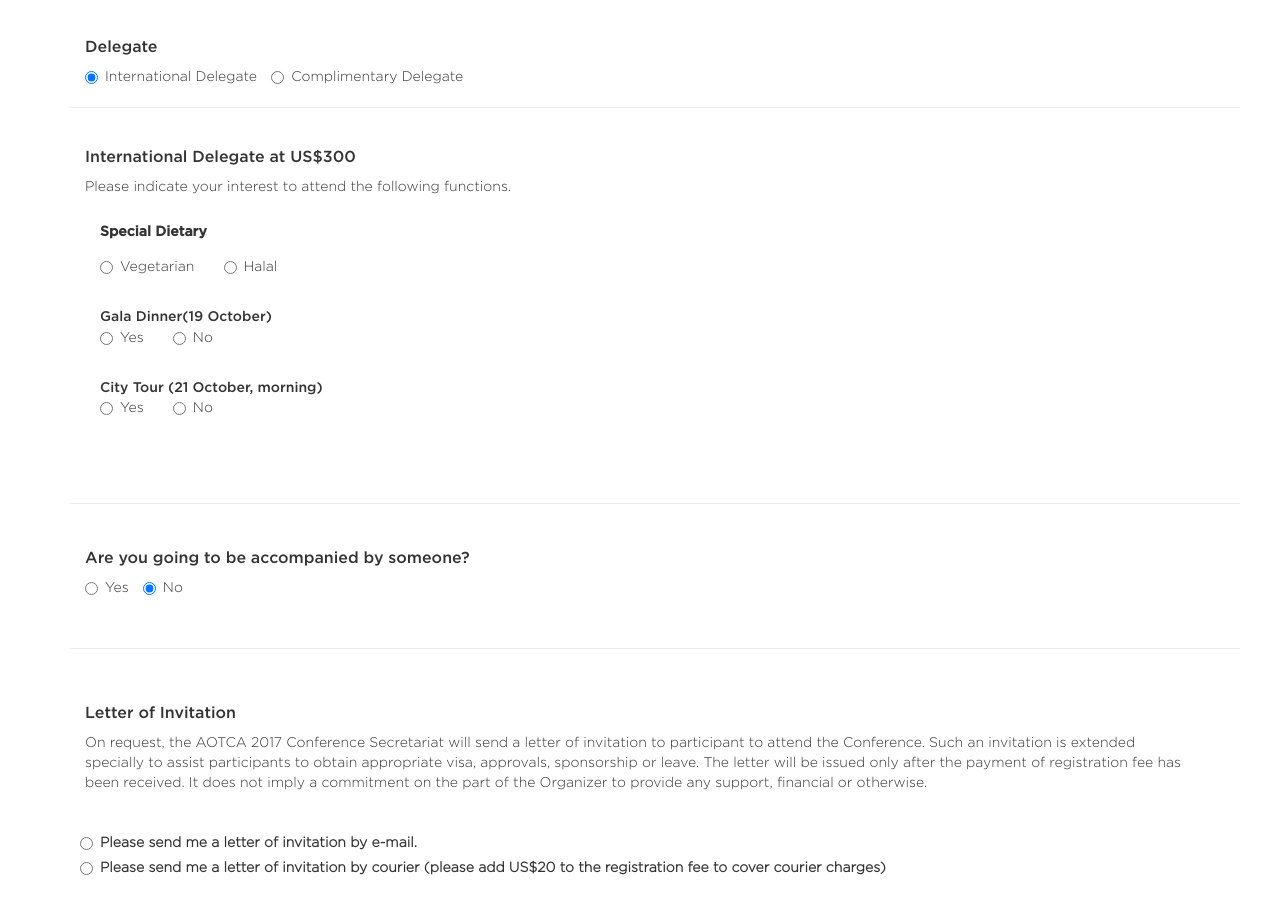
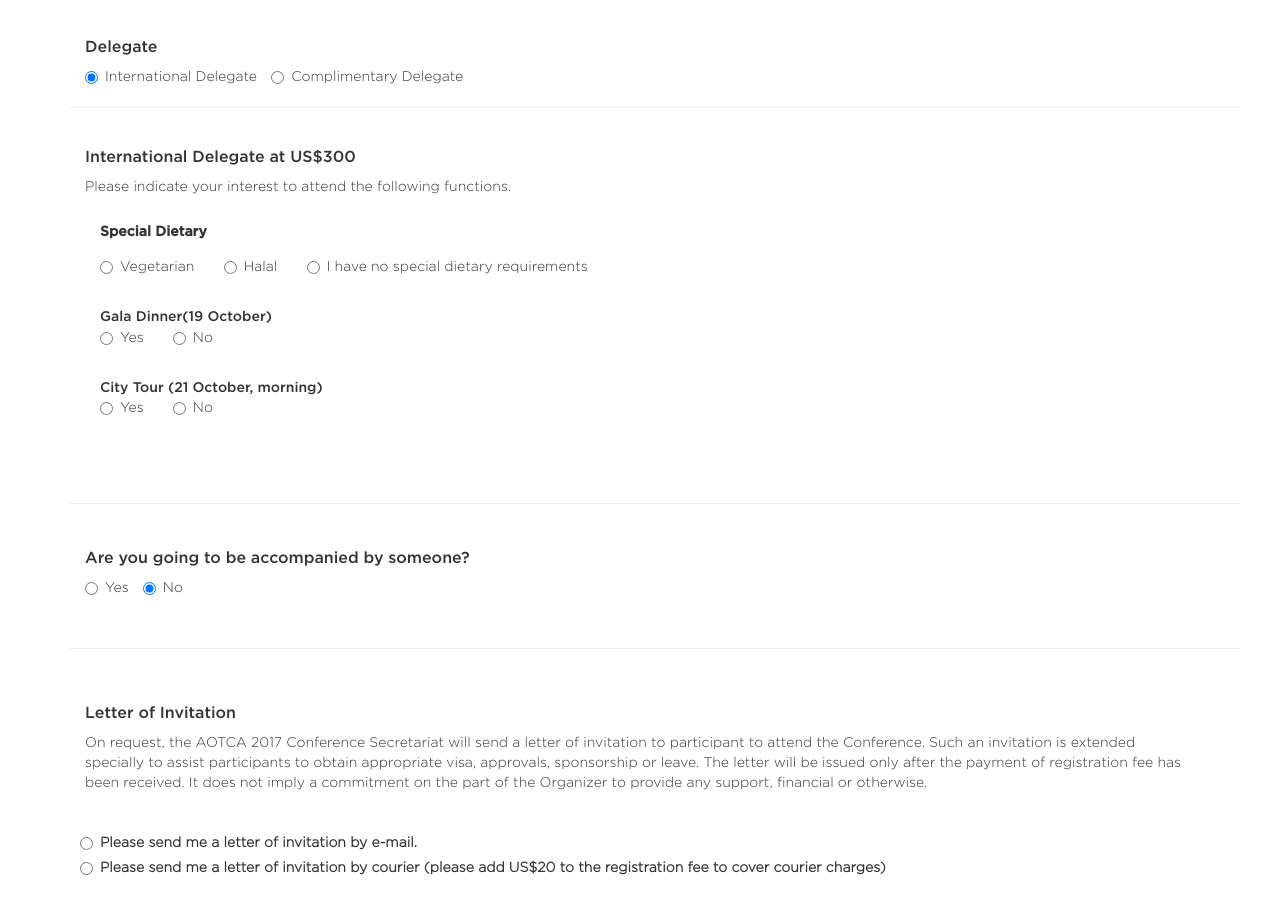
Before and after one commit to aotca2017/aotca2017international, a Jekyll site: the page built from index.html, in a window 1280 px wide and 900 px high, scrolled down 1184 px. Built offline with Jekyll 4.4.1, drawn with Linux system fonts in a browser that asks for light colours.

Commit message:
Update content

```diff
--- a/_includes/content.html
+++ b/_includes/content.html
@@ -72,12 +72,12 @@
 
             <div class="form-item clearfix col-md-6">
                 <span class="content-title content-label-animation stylized-header">Telephone</span>
-                <input class="content-input content-input-animation form-control" name="entry.975228424" id="entry.975228424" autocomplete="off"  type="number" value="" aria-required="true" aria-invalid="false">
+                <input class="content-input content-input-animation form-control" name="entry.975228424" id="entry.975228424" autocomplete="off"  type="text" value="" aria-required="true" aria-invalid="false">
             </div>
 
             <div class="form-item clearfix col-md-6">
                 <span class="content-title content-label-animation stylized-header">Mobile Phone</span>
-                <input class="content-input content-input-animation form-control" name="entry.1633386272" id="entry.1633386272" autocomplete="off" required type="number" value="" aria-required="true" aria-invalid="false">
+                <input class="content-input content-input-animation form-control" name="entry.1633386272" id="entry.1633386272" autocomplete="off" required type="text" value="" aria-required="true" aria-invalid="false">
             </div>
 
             <div class="form-item clearfix  col-md-6">
@@ -133,6 +133,9 @@
                     </label>
                     <label class="radio-inline">
                         <input class="delegateDietary" type="radio" name="delegateDietary" value="Halal">Halal
+                    </label>
+                    <label class="radio-inline">
+                        <input class="delegateDietary" type="radio" name="delegateDietary" value="No Special Dietary Requirements">I have no special dietary requirements
                     </label>
                     <input class="hidden radioListValue" name="entry.1208047512" id="entry.1208047512" value="">
                 </div>
```
